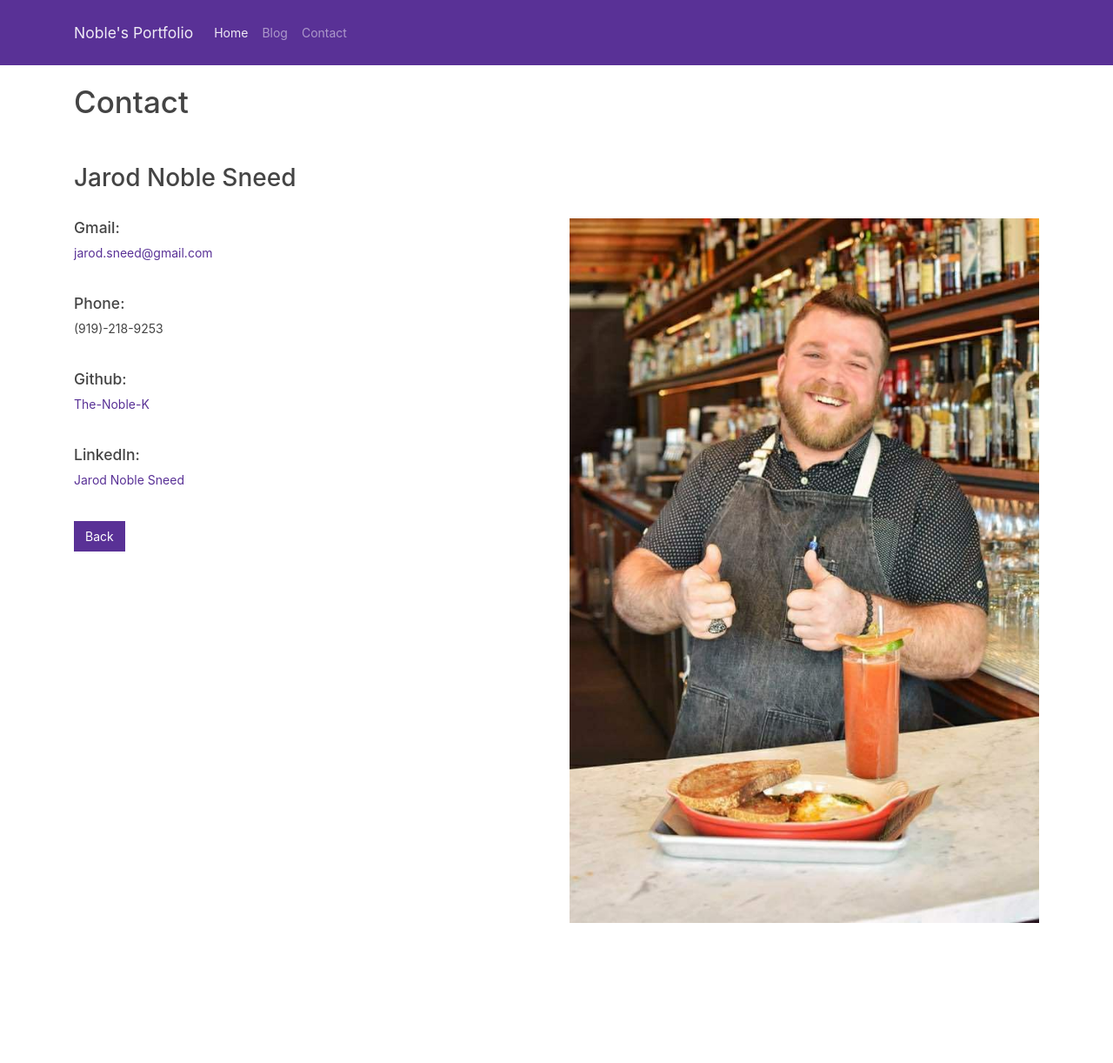
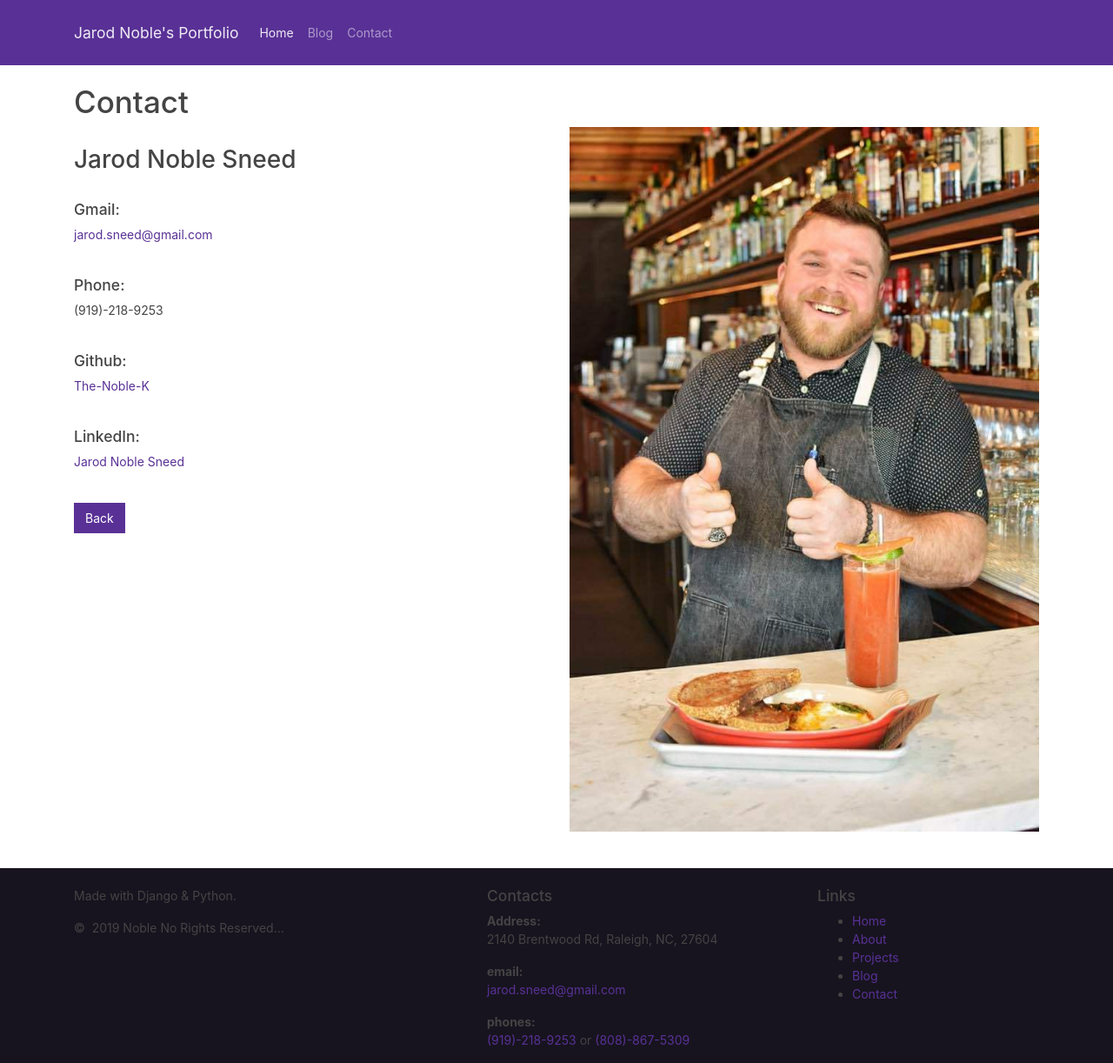
Before and after one commit to The-Noble-K/Noble_Portfolio, a Django app: page / in a window 1280 px wide. Shown: the whole page at 87% size. Before the commit the page ends 1061 px from the top, so only its background shows below. Run offline with Django 3.2, Linux system fonts and the light colour scheme; some libraries are stand-ins or nearby versions.

Commit message:
adjustments

```diff
--- a/contact/templates/contact.html
+++ b/contact/templates/contact.html
@@ -3,13 +3,12 @@
 {% block page_content %}
 <br>
 <h1>Contact</h1>
-<br>
-<br>
-<h2>Jarod Noble Sneed</h2>
-<br>
 
 <div class="row">
     <div class="col-md-6">
+        <br>
+        <h2>Jarod Noble Sneed</h2>
+        <br>
         <h5>Gmail: </h5>
             <p><a href='mailto:jarod.sneed@gmail.com'>jarod.sneed@gmail.com</a></p>
         <br>
--- a/personal_portfolio/templates/base.html
+++ b/personal_portfolio/templates/base.html
@@ -8,7 +8,7 @@
 
 <nav class="navbar navbar-expand-lg navbar-dark bg-primary">
     <div class="container">
-        <a class="navbar-brand" href="{% url 'project_index' %}">Noble's Portfolio</a>
+        <a class="navbar-brand" href="{% url 'project_index' %}">Jarod Noble's Portfolio</a>
         <button class="navbar-toggler" type="button" data-toggle="collapse" data-target="#navbarSupportedContent" aria-controls="navbarSupportedContent" aria-expanded="false" aria-label="Toggle navigation">
           <span class="navbar-toggler-icon"></span>
         </button>
@@ -33,3 +33,48 @@
 <div class="container">
     {% block page_content %}{% endblock %}
 </div>
+
+<br><br>
+
+<footer class="section footer-classic context-dark bg-dark">
+    <div class="container">
+      <div class="row row-30">
+        <div class="col-md-4 col-xl-5">
+          <div class="pr-xl-4">
+            <br>
+            <p>Made with Django & Python.</p>
+            <!-- Rights-->
+            <p class="rights"><span>©  </span><span class="copyright-year">2019</span><span> </span><span>Noble</span><span> </span><span>No Rights Reserved...</span></p>
+          </div>
+        </div>
+        <div class="col-md-4">
+          <br>
+          <h5>Contacts</h5>
+          <dl class="contact-list">
+            <dt>Address:</dt>
+            <dd>2140 Brentwood Rd, Raleigh, NC, 27604</dd>
+          </dl>
+          <dl class="contact-list">
+            <dt>email:</dt>
+            <dd><a href="mailto:#">jarod.sneed@gmail.com</a></dd>
+          </dl>
+          <dl class="contact-list">
+            <dt>phones:</dt>
+            <dd><a href="tel:#">(919)-218-9253</a> <span>or</span> <a href="tel:#">(808)-867-5309</a>
+            </dd>
+          </dl>
+        </div>
+        <div class="col-md-4 col-xl-3">
+          <br>
+          <h5>Links</h5>
+          <ul class="nav-list">
+            <li><a href="{% url 'project_index' %}">Home</a></li>
+            <li><a href="#">About</a></li>
+            <li><a href="{% url 'project_index' %}">Projects</a></li>
+            <li><a href="{% url 'blog_index' %}">Blog</a></li>
+            <li><a href="{% url 'contact' %}">Contact</a></li>
+          </ul>
+        </div>
+      </div>
+    </div>
+  </footer>
```
